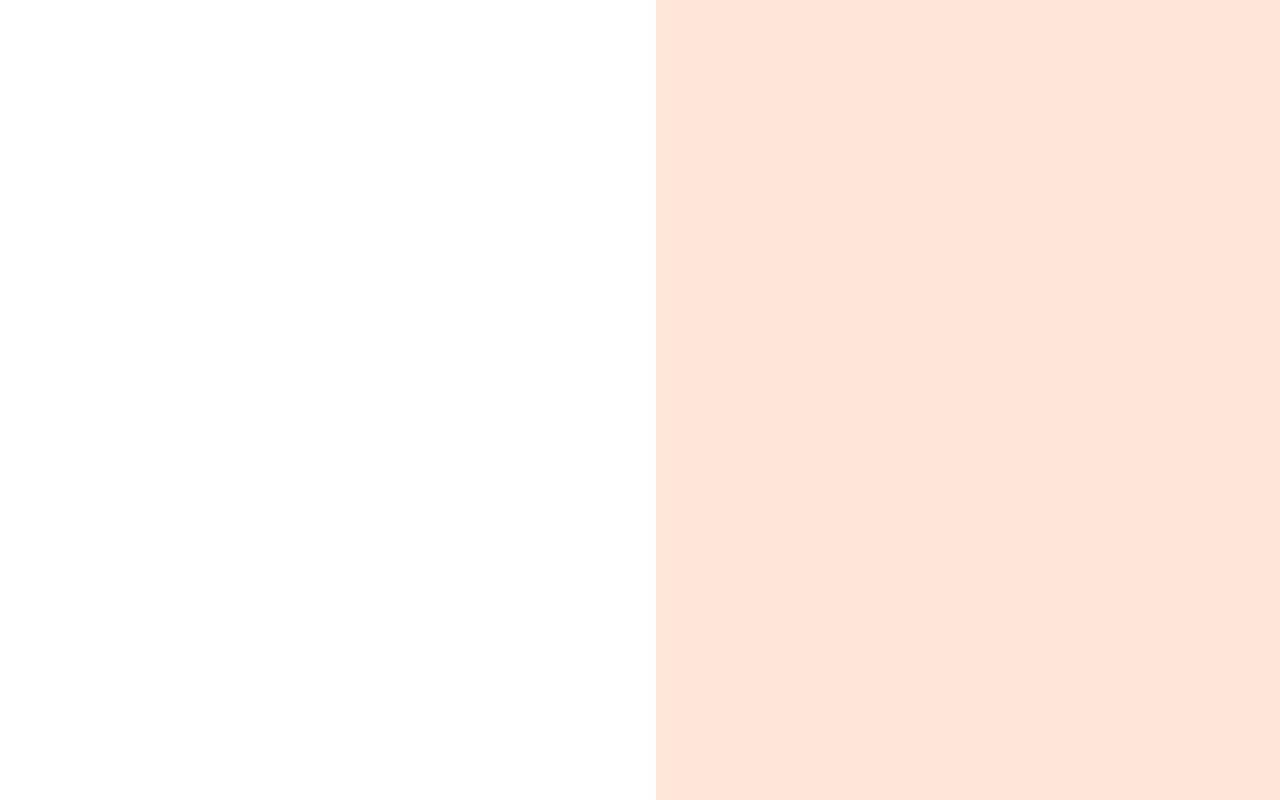
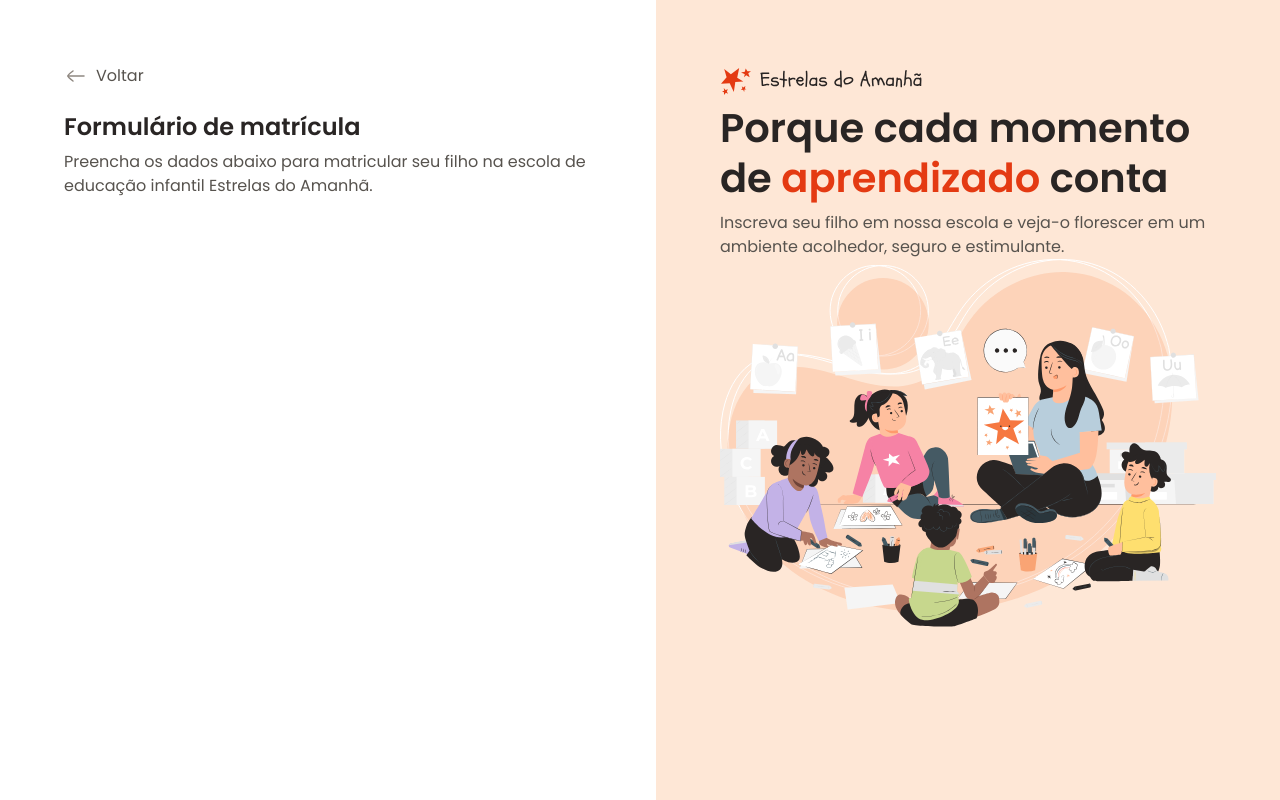
Before and after one commit to medicanico/projeto-formul-rio, a plain HTML site: page index.html in a window 1280 px wide. Drawn offline with Linux system fonts and the light colour scheme.

Commit message:
conteudo main e aside

```diff
--- a/index.html
+++ b/index.html
@@ -7,16 +7,31 @@
     <meta name="viewport" content="width=device-width, initial-scale=1.0">
     <title>Formulário</title>
     <link rel="stylesheet" href="styles/index.css">
-    <link href="https://fonts.googleapis.com/css2?family=Poppins:wght@400;700&display=swap" rel="stylesheet">
+    <link href="https://fonts.googleapis.com/css2?family=Poppins:ital,wght@0,100;0,200;0,300;0,400;0,500;0,600;0,700;0,800;0,900;1,100;1,200;1,300;1,400;1,500;1,600;1,700;1,800;1,900&display=swap" rel="stylesheet">
 </head>
 <body>
     <div id="app">
         <main>
-            <div class="main-container"></div>
+            <div class="main-container">
+                <div class="back">
+                    <img src="assets/icons/arrow-left-02.svg" alt="flecha">
+                    <span>Voltar</span>
+                </div>
+
+                <h1>Formulário de matrícula</h1>
+                <p>Preencha os dados abaixo para matricular seu filho na escola de educação infantil Estrelas do Amanhã.</p>
+            </div>
         </main>
 
         <aside>
-            <div class="aside-container"></div>
+            <div class="aside-container">
+                <header>
+                    <img src="assets/logo.svg" alt="logo">
+                    <h2>Porque cada momento de <span>aprendizado</span> conta</h2>
+                    <p>Inscreva seu filho em nossa escola e veja-o florescer em um ambiente acolhedor, seguro e estimulante.</p>
+                </header>
+                <img src="assets/Illustration.svg" alt="ilustração">
+            </div>
         </aside>
     </div>
 
--- a/styles/global.css
+++ b/styles/global.css
@@ -24,4 +24,16 @@
 
 body {
     overflow: hidden;
+    font: var(--text);
+    color: var(--text-secondary);
+
 }
+
+h1, h2 {
+    color: var(--text-primary);
+}
+
+img {
+    max-width: 100%;
+    height: auto;
+}
--- a/styles/layout.css
+++ b/styles/layout.css
@@ -13,6 +13,18 @@ main {
         max-width: 33rem;
         margin-left: auto;
     }
+
+    & .back {
+        display: flex;
+        align-items: center;
+        gap: .5rem;
+        margin-bottom: 1.5rem;
+    }
+
+    & h1 {
+        font: 600 1.5rem/1.25 var(--font-family);
+        margin-bottom: .5rem;
+    }
 }
 
 aside {
@@ -21,5 +33,18 @@ aside {
 
     & .aside-cotainer {
         max-width: 31rem;
+
+        & > img {
+            margin-top: 2rem;
+        }
+    }
+
+    & h2 {
+        font: 600 2.5rem/1.25 var(--font-family);
+        margin-bottom: .5rem;
+
+        & span {
+            color: var(--text-highlight);
+        }
     }
 }
```
